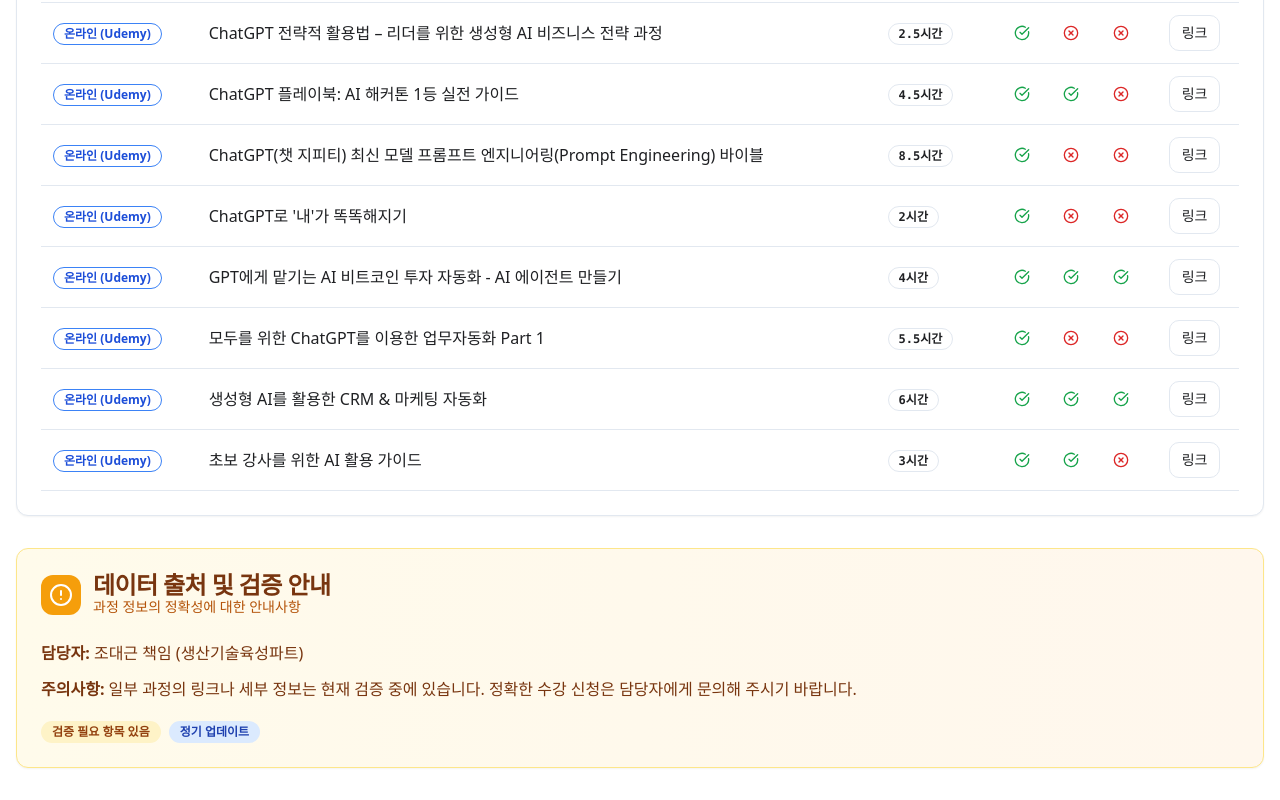
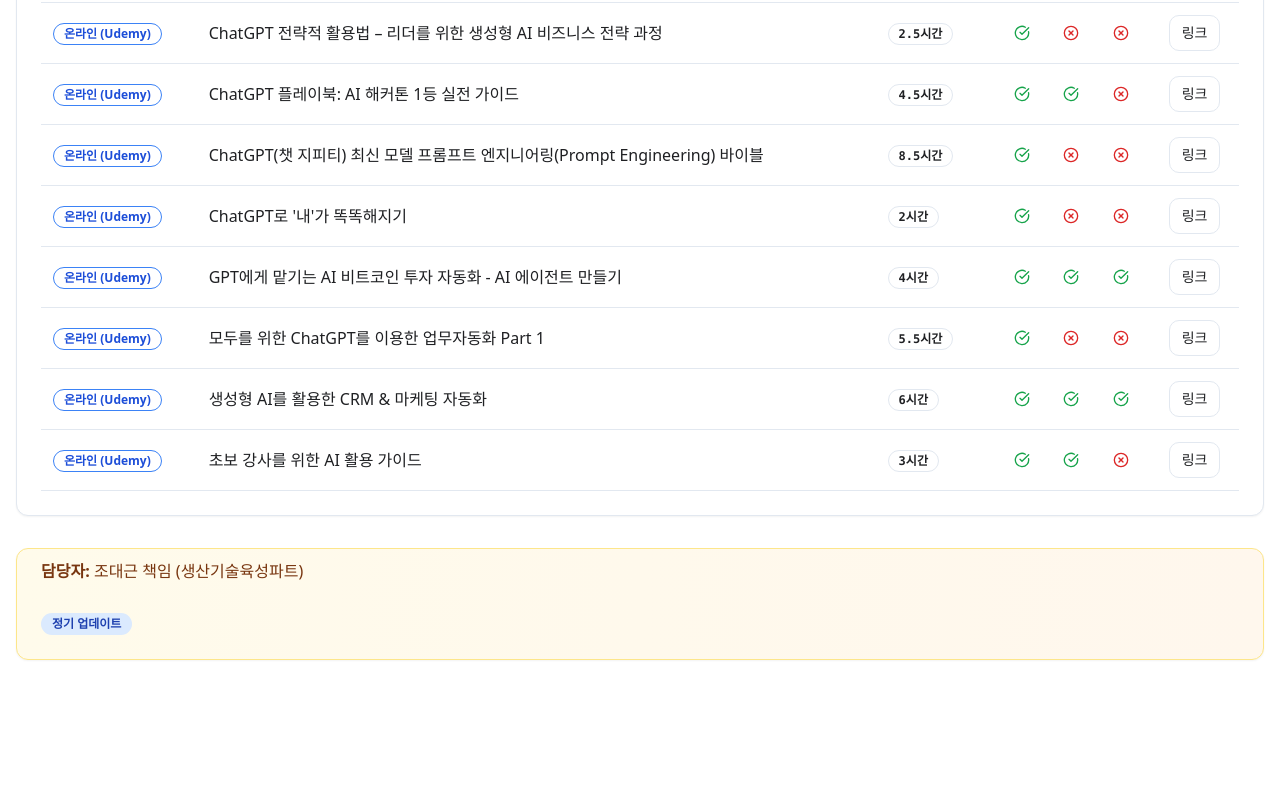
Before and after one commit to foolpoet44/domainax-navigator, a React (Vite) app: page /courses in a window 1280 px wide. Shown: the part 1610-2410 px from the top of the page. After the commit the page ends 2302 px from the top, so only its background shows below. Built offline with nearby package versions, Linux system fonts and the light colour scheme.

Commit message:
Visual edit in Lovable
Edited UI in Lovable

```diff
--- a/src/pages/Courses.tsx
+++ b/src/pages/Courses.tsx
@@ -4,14 +4,11 @@ import { Card, CardContent, CardDescription, CardHeader, CardTitle } from "@/com
 import { Badge } from "@/components/ui/badge";
 import { BookOpen, AlertCircle } from "lucide-react";
 import domainAxData from "@/data/domain-ax.json";
-
 const Courses = () => {
   const handlePrint = () => {
     window.print();
   };
-
-  return (
-    <div className="min-h-screen bg-background">
+  return <div className="min-h-screen bg-background">
       <Navigation onPrintPage={handlePrint} />
 
       <div className="container mx-auto px-4 py-8">
@@ -34,32 +31,15 @@ const Courses = () => {
 
         {/* Information Notice */}
         <Card className="bg-gradient-to-r from-amber-50 to-orange-50 border-amber-200">
-          <CardHeader>
-            <div className="flex items-center space-x-3">
-              <div className="p-2 bg-amber-500 rounded-lg">
-                <AlertCircle className="h-6 w-6 text-white" />
-              </div>
-              <div>
-                <CardTitle className="text-amber-900">데이터 출처 및 검증 안내</CardTitle>
-                <CardDescription className="text-amber-700">
-                  과정 정보의 정확성에 대한 안내사항
-                </CardDescription>
-              </div>
-            </div>
-          </CardHeader>
+
           <CardContent>
             <div className="text-amber-900 space-y-3">
-              <p>
+              <p className="py-[10px]">
                 <strong>담당자:</strong> {domainAxData.contact.owner} ({domainAxData.contact.unit})
               </p>
-              <p>
-                <strong>주의사항:</strong> 일부 과정의 링크나 세부 정보는 현재 검증 중에 있습니다.
-                정확한 수강 신청은 담당자에게 문의해 주시기 바랍니다.
-              </p>
+
               <div className="flex space-x-2 pt-2">
-                <Badge variant="secondary" className="bg-amber-100 text-amber-800">
-                  검증 필요 항목 있음
-                </Badge>
+
                 <Badge variant="secondary" className="bg-blue-100 text-blue-800">
                   정기 업데이트
                 </Badge>
@@ -68,8 +48,6 @@ const Courses = () => {
           </CardContent>
         </Card>
       </div>
-    </div>
-  );
+    </div>;
 };
-
 export default Courses;
```
